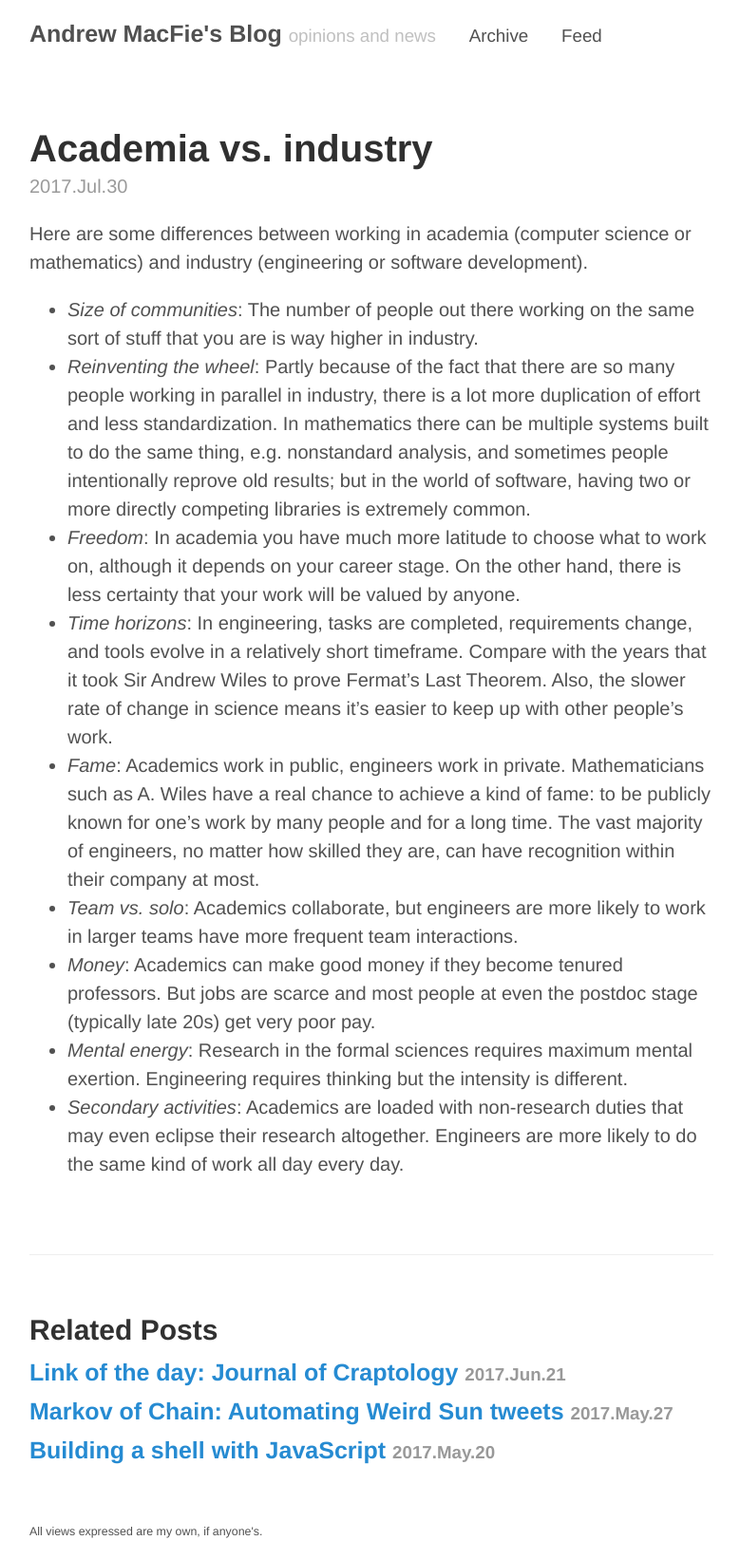
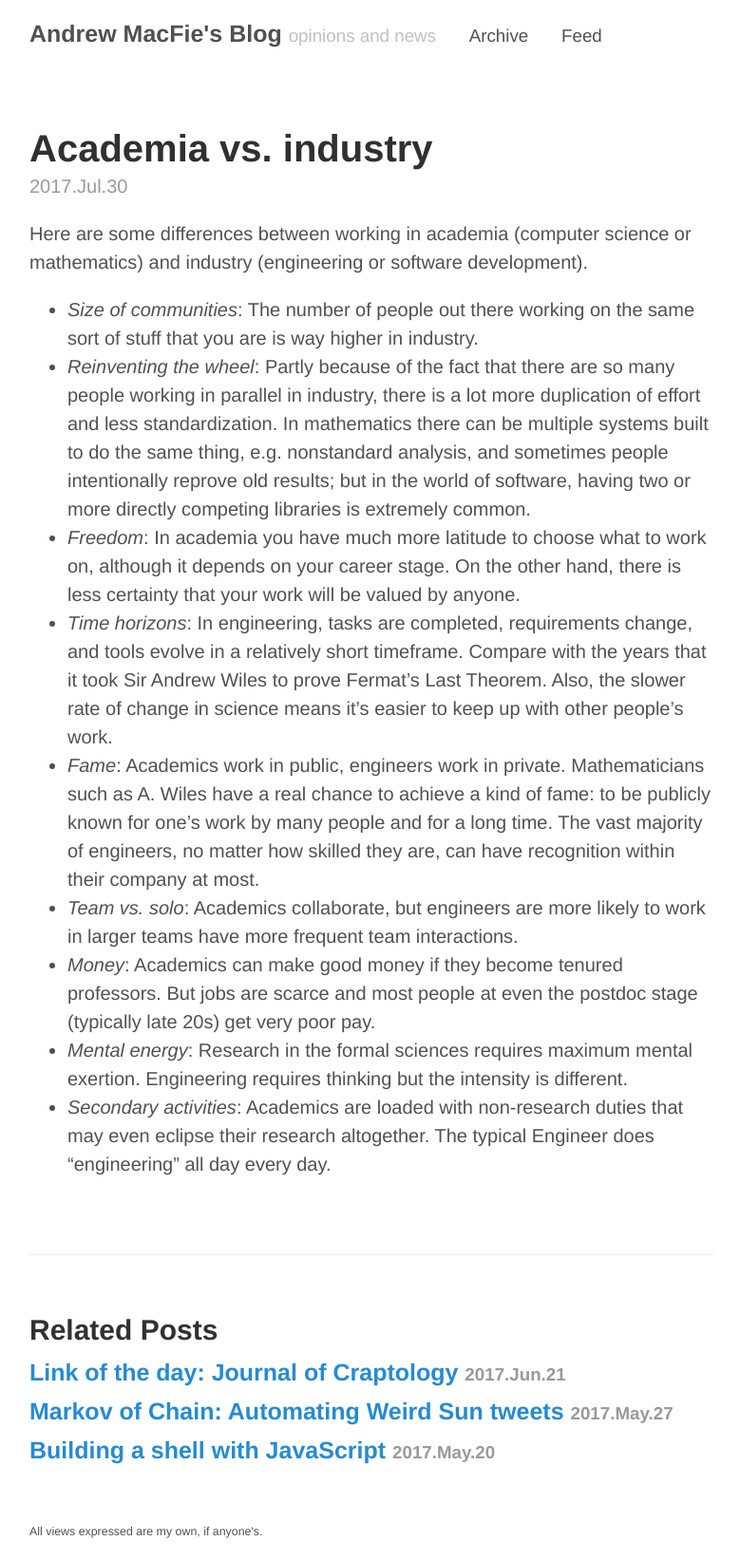
Before and after one commit to amacfie/amacfie.github.io, a Jekyll site: the page built from _posts/2017-07-30-academia_industry.md, in a window 1280 px wide. Shown: the whole page at 95% size, without its empty margins (249-1028 px from the left). Built offline with Jekyll 4.4.1, drawn with Linux system fonts in a browser that asks for light colours; comment, search, counter and statistics services are not loaded.

Commit message:
Improve wording

```diff
--- a/_posts/2017-07-30-academia_industry.md
+++ b/_posts/2017-07-30-academia_industry.md
@@ -39,5 +39,5 @@ mathematics) and industry (engineering or software development).
   maximum mental exertion. Engineering requires thinking but the intensity
   is different.
 * _Secondary activities_: Academics are loaded with non-research duties
-  that may even eclipse their research altogether. Engineers are more likely
-  to do the same kind of work all day every day.
+  that may even eclipse their research altogether. The typical Engineer does
+  "engineering" all day every day.
```
